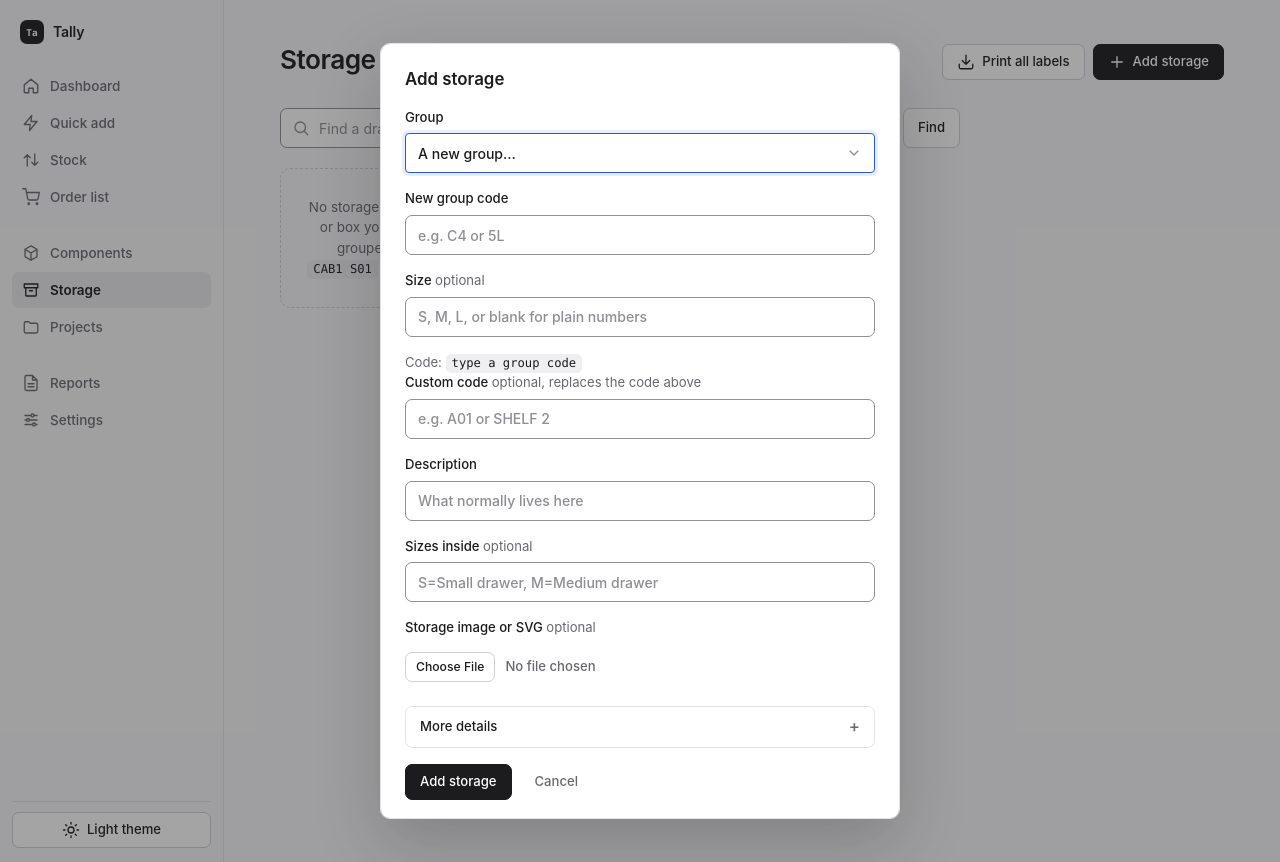
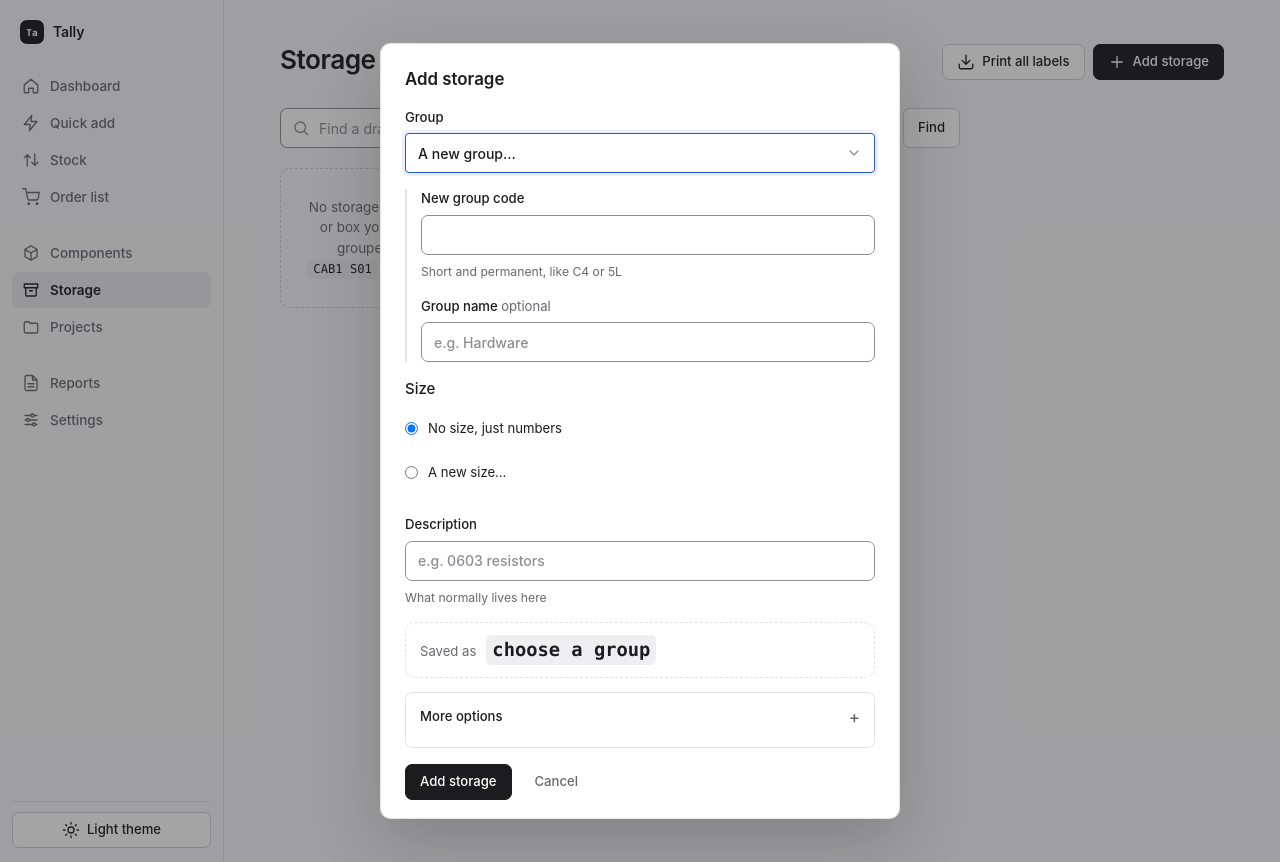
Before and after one commit to alankey-dev/tally, a Flask app: page /locations in a window 1280 px wide, after a click on "Add storage". Run offline with Flask 3, Linux system fonts and the light colour scheme; data comes from the database, SQL or seed files in the repository; data that the repository does not hold is empty.

Commit message:
Rework Add storage around group, size and a live code preview (#33)

```diff
--- a/app/main.py
+++ b/app/main.py
@@ -868,6 +868,19 @@ def locations():
     for row in rows: series_options.update(parse_series(row["series"]))
     return render_template("locations.html", all_locations=rows, series_options=series_options, locations=selected, count_first=count_first, groups=groups, active=active, query=query, presets=LABEL_PRESETS, default_preset=default_preset(), label_address=address, label_warning=label_address_warning(address))
 
+@app.route("/locations/group/<key>/rename", methods=["POST"])
+def rename_group(key):
+    conn = db()
+    if not any(row["code"].split()[0] == key for row in conn.execute("SELECT code FROM locations")): abort(404)
+    names = layout_setting("groups")
+    name = request.form.get("name", "").strip()
+    if name: names[key] = name
+    else: names.pop(key, None)
+    conn.execute("INSERT INTO settings(key, value) VALUES ('layout.groups', ?) ON CONFLICT(key) DO UPDATE SET value=excluded.value", (json.dumps(names),))
+    conn.commit()
+    flash(f"Group {key} renamed." if name else f"Group {key} name cleared.", "success")
+    return redirect(url_for("locations", group=key))
+
 @app.route("/l/<path:code>")
 def scan_location(code):
     """The address in a drawer's QR code: open that drawer's stock, forgiving of letter case."""
@@ -936,6 +949,11 @@ def new_location():
             kind = request.form.get("kind", "").strip() or sizes.get(series) or sibling_kind(conn, code) or "custom storage"
             location_id = conn.execute("INSERT INTO locations(code, kind, label, notes, image_path, series, created_at) VALUES (?, ?, ?, ?, ?, ?, ?)", (code, kind, label, request.form.get("notes", ""), image_path, request.form.get("sizes", ""), datetime.now(timezone.utc).isoformat())).lastrowid
             dispatch_webhooks("location.created", {"location": dict(conn.execute("SELECT * FROM locations WHERE id=?", (location_id,)).fetchone())})
+            groupname = request.form.get("groupname", "").strip()
+            if newgroup and groupname:
+                names = layout_setting("groups")
+                names.setdefault(code.split()[0], groupname)
+                conn.execute("INSERT INTO settings(key, value) VALUES ('layout.groups', ?) ON CONFLICT(key) DO UPDATE SET value=excluded.value", (json.dumps(names),))
             conn.commit()
             flash(f"Storage location {code} added.", "success")
         except sqlite3.IntegrityError:
--- a/static/app.css
+++ b/static/app.css
@@ -537,3 +537,14 @@ body.access-page .app-shell { display: block; }
 @media (prefers-reduced-motion: reduce) {
   *, *::before, *::after { scroll-behavior: auto !important; transition-duration: .01ms !important; animation-duration: .01ms !important; }
 }
+
+.code-preview { margin: 4px 0 14px; }
+.code-result { display: flex; align-items: baseline; gap: 10px; padding: 12px 14px; border: 1px dashed var(--border, currentColor); border-radius: 10px; margin: 6px 0 14px; }
+.code-result span { color: var(--text-2); font-size: .875rem; }
+.code-result code { font-size: 1.25rem; font-weight: 600; }
+#add-location details > summary { cursor: pointer; margin: 4px 0 10px; }
+.subform { padding-left: 14px; margin: 0 0 16px; border-left: 2px solid var(--border); }
+.choice-set { border: 0; padding: 0; margin: 0 0 16px; min-width: 0; }
+.choice-set legend { padding: 0; margin-bottom: 6px; font-weight: 500; }
+.choice-set .check { min-height: 44px; margin-bottom: 0; }
+.choice-set .hint { margin: 4px 0 0; }
--- a/templates/locations.html
+++ b/templates/locations.html
@@ -26,6 +26,15 @@
   <h2>{{'Search results' if query else groups.get(active, {}).get('name', active)}}</h2>
   <small>{{locations|length}} {{'location' if locations|length == 1 else 'locations'}}</small>
 </div>
+{% if active and not query %}
+<details class="drawer-edit">
+  <summary class="button small">{{ icon('sliders', 'small') }}Rename group</summary>
+  <form method="post" action="{{url_for('rename_group', key=active)}}" class="form">
+    <label>Name for {{active}}<input name="name" value="{{groups.get(active, {}).get('name', '') if groups.get(active, {}).get('name') != active else ''}}" placeholder="e.g. Hardware"></label>
+    <div class="form-actions"><button class="button primary">Save name</button></div>
+  </form>
+</details>
+{% endif %}
 {% if active and not query and count_first %}<p><a class="button" href="{{url_for('count_location', location_id=count_first['id'], walk=1)}}">{{ icon('check') }}Count this group</a></p>{% endif %}
 <div class="drawer-list">
   {% for location in locations %}
@@ -77,25 +86,37 @@
 {% endif %}
 
 <dialog id="add-location">
-  <form method="post" action="{{url_for('new_location')}}" enctype="multipart/form-data" class="form">
+  <form method="post" action="{{url_for('new_location')}}" enctype="multipart/form-data" class="form" id="add-location-form">
     <h2>Add storage</h2>
     <label>Group
       <select name="parent" id="loc-group">
         {% for key, group in groups.items() %}<option value="{{key}}"{% if key == active %} selected{% endif %}>{{key}} · {{group['name']}}</option>{% endfor %}
         <option value="">A new group…</option>
       </select></label>
-    <label id="loc-new-group" hidden>New group code<input name="newgroup" maxlength="8" placeholder="e.g. C4 or 5L"></label>
-    <label>Size <span class="optional">optional</span><input id="loc-size" name="series" list="series-options" maxlength="8" placeholder="S, M, L, or blank for plain numbers"></label>
-    <datalist id="series-options"></datalist>
-    <p class="copy">Code: <code id="loc-preview">pick a group</code></p>
-    <label>Custom code <span class="optional">optional, replaces the code above</span><input name="code" placeholder="e.g. A01 or SHELF 2"></label>
-    <label>Description<input required name="label" placeholder="What normally lives here"></label>
-    <label>Sizes inside <span class="optional">optional</span><input name="sizes" placeholder="S=Small drawer, M=Medium drawer"></label>
-    <label>Storage image or SVG <span class="optional">optional</span><input name="image" type="file" accept="image/svg+xml,image/png,image/jpeg,image/webp,image/gif"></label>
+    <div id="loc-new-group" class="subform" hidden>
+      <label>New group code<input name="newgroup" maxlength="8" autocapitalize="characters" autocomplete="off"></label>
+      <small class="hint">Short and permanent, like C4 or 5L</small>
+      <label>Group name <span class="optional">optional</span><input name="groupname" placeholder="e.g. Hardware"></label>
+    </div>
+    <fieldset class="choice-set">
+      <legend>Size</legend>
+      <div id="loc-size-options"></div>
+      <label id="loc-size-new" hidden>Size letter<input id="loc-size-text" maxlength="8" autocapitalize="characters" autocomplete="off"></label>
+      <input type="hidden" name="series" id="loc-size">
+      <small class="hint" id="loc-size-hint"></small>
+    </fieldset>
+    <label>Description<input required name="label" placeholder="e.g. 0603 resistors"></label>
+    <small class="hint">What normally lives here</small>
+    <div class="code-result">
+      <span>Saved as</span><code id="loc-preview">choose a group</code>
+    </div>
     <details>
-      <summary>More details</summary>
-      <label>Type<input name="kind" value="custom storage"></label>
-      <label>Notes<textarea name="notes" rows="3"></textarea></label>
+      <summary>More options</summary>
+      <label>Your own code <span class="optional">optional</span><input name="code" id="loc-custom" placeholder="e.g. A01 or SHELF 2" autocapitalize="characters"></label>
+      <label>Type <span class="optional">optional</span><input name="kind" placeholder="Copied from the neighbouring drawer"></label>
+      <label>Sizes this holds <span class="optional">optional</span><input name="sizes" placeholder="S=Small drawer, M=Medium drawer"></label>
+      <label>Storage image or SVG <span class="optional">optional</span><input name="image" type="file" accept="image/svg+xml,image/png,image/jpeg,image/webp,image/gif"></label>
+      <label>Notes <span class="optional">optional</span><textarea name="notes" rows="3"></textarea></label>
     </details>
     <div class="form-actions">
       <button class="button primary">Add storage</button>
@@ -125,26 +146,56 @@
 {% endif %}
 <script>
 (function () {
-  var codes = {{ all_locations|map(attribute='code')|list|tojson }};
-  var form = document.querySelector('#add-location form');
-  var group = form.querySelector('#loc-group'), size = form.querySelector('#loc-size'), preview = form.querySelector('#loc-preview');
-  var fresh = form.querySelector('#loc-new-group'), freshInput = fresh.querySelector('input'), list = form.querySelector('#series-options');
+  var kinds = {{ all_locations|map(attribute='kind')|list|tojson }};
+  var rows = {{ all_locations|map(attribute='code')|list|tojson }}.map(function (c, i) { return {code: c, kind: kinds[i]}; });
+  var $ = function (id) { return document.getElementById(id); };
+  var group = $('loc-group'), box = $('loc-size-options'), text = $('loc-size-text'), newSize = $('loc-size-new'), hidden = $('loc-size'), hint = $('loc-size-hint');
+  var fresh = $('loc-new-group'), freshInput = fresh.querySelector('input[name=newgroup]'), preview = $('loc-preview'), custom = $('loc-custom');
+  var lastGroup = null, choice = '';
+  function inGroup(g) { return rows.filter(function (r) { return r.code.indexOf(g + ' ') === 0; }); }
   function sizesIn(g) {
-    var found = {};
-    codes.forEach(function (c) { var m = c.indexOf(g + ' ') === 0 && c.slice(g.length + 1).match(/^([A-Z]+)\d+$/); if (m) found[m[1]] = 1; });
-    return Object.keys(found);
+    var found = {}, count = {}, ordered = [];
+    inGroup(g).forEach(function (r) {
+      var m = r.code.slice(g.length + 1).match(/^([A-Z]+)\d+$/);
+      if (m) { count[m[1]] = (count[m[1]] || 0) + 1; if (!found[m[1]]) found[m[1]] = r.kind; }
+    });
+    Object.keys(found).sort(function (a, b) { return count[b] - count[a] || (a < b ? -1 : 1); }).forEach(function (k) { ordered.push([k, k + ' · ' + found[k]]); });
+    return ordered;
+  }
+  function esc(t) { return t.replace(/&/g, '&amp;').replace(/</g, '&lt;'); }
+  function fill(g) {
+    var opts = sizesIn(g), plain = inGroup(g).some(function (r) { return /^\d+$/.test(r.code.slice(g.length + 1)); });
+    var none = ['', 'No size, just numbers'];
+    opts = plain || !opts.length ? [none].concat(opts) : opts;
+    opts.push(['__new', 'A new size…']);
+    choice = opts[0][0];
+    if (opts.length > 4) {
+      box.innerHTML = '<select id="loc-size-pick">' + opts.map(function (o) { return '<option value="' + o[0] + '">' + esc(o[1]) + '</option>'; }).join('') + '</select>';
+      box.firstChild.addEventListener('input', function () { choice = this.value; update(); });
+    } else {
+      box.innerHTML = opts.map(function (o, i) { return '<label class="check"><input type="radio" name="size_choice" value="' + o[0] + '"' + (i ? '' : ' checked') + '> ' + esc(o[1]) + '</label>'; }).join('');
+      box.querySelectorAll('input').forEach(function (r) { r.addEventListener('change', function () { choice = this.value; update(); }); });
+    }
   }
   function update() {
     var isNew = group.value === '';
     fresh.hidden = !isNew;
-    var g = isNew ? freshInput.value.trim().toUpperCase() : group.value, s = size.value.trim().toUpperCase();
-    list.innerHTML = sizesIn(g).map(function (x) { return '<option value="' + x + '">'; }).join('');
-    if (!g) { preview.textContent = 'type a group code'; return; }
+    var g = isNew ? freshInput.value.trim().toUpperCase() : group.value;
+    if (g !== lastGroup) { fill(g); lastGroup = g; }
+    var other = choice === '__new';
+    newSize.hidden = !other;
+    var s = (other ? text.value : choice).trim().toUpperCase();
+    hidden.value = s;
+    var count = inGroup(g).length;
+    hint.textContent = !g ? '' : count ? g + ' has ' + count + ' ' + (count === 1 ? 'location' : 'locations') + ', the size is the letter in the code, like S in ' + g + ' S01' : 'Plain numbers give ' + g + ' 01, ' + g + ' 02';
+    var own = custom.value.trim().toUpperCase();
+    if (own) { preview.textContent = own; return; }
+    if (!g) { preview.textContent = 'choose a group'; return; }
     var stem = g + ' ' + s, top = 0;
-    codes.forEach(function (c) { if (c.indexOf(stem) === 0 && /^\d+$/.test(c.slice(stem.length))) top = Math.max(top, parseInt(c.slice(stem.length), 10)); });
+    rows.forEach(function (r) { var c = r.code; if (c.indexOf(stem) === 0 && /^\d+$/.test(c.slice(stem.length))) top = Math.max(top, parseInt(c.slice(stem.length), 10)); });
     preview.textContent = stem + String(top + 1).padStart(2, '0');
   }
-  [group, size, freshInput].forEach(function (el) { el.addEventListener('input', update); });
+  [group, text, freshInput, custom].forEach(function (el) { el.addEventListener('input', update); });
   update();
 })();
 </script>
```
Also changed, not shown: tests/test_labels.py (+10 -1 lines).
